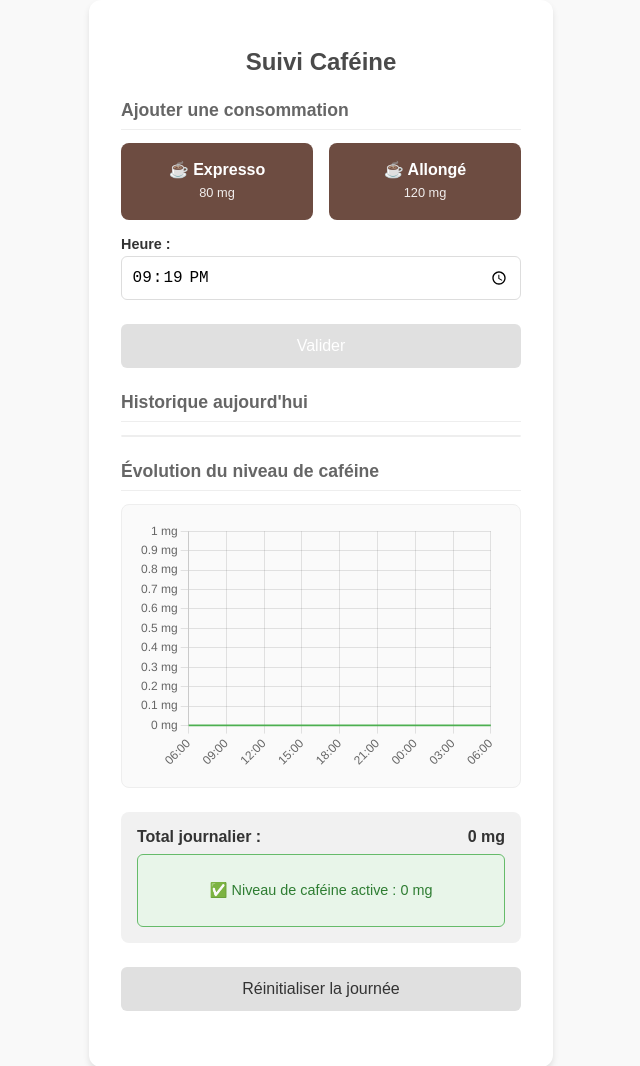
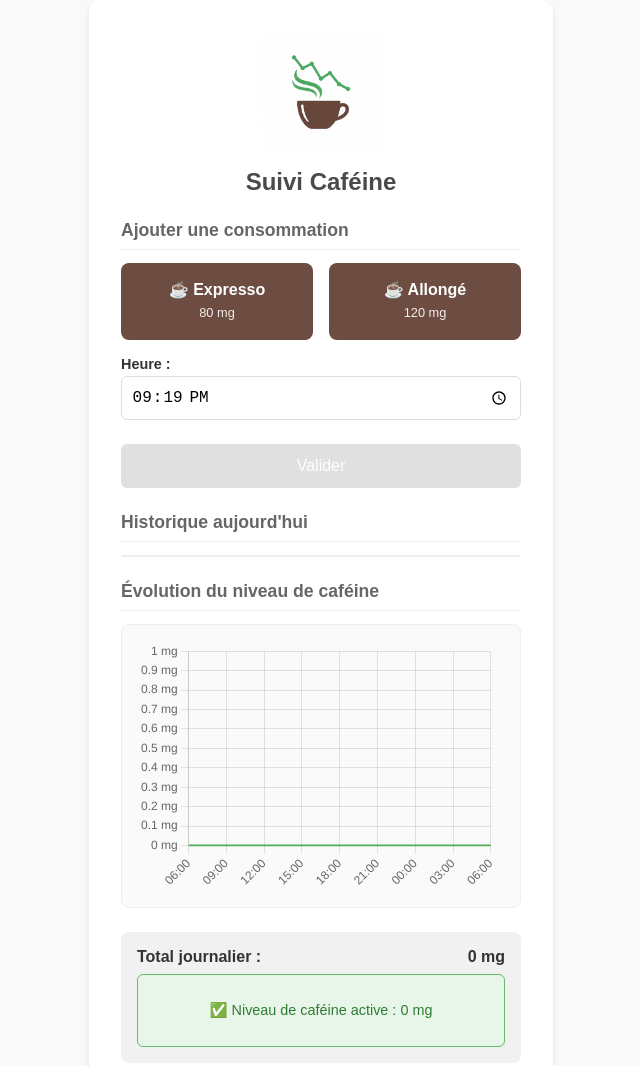
Before and after one commit to rpierr01/suivi_caffeine, a plain HTML site: page index.html in a window 1280 px wide. Shown: the top 1066 px of the page, without its empty margins (319-959 px from the left). Drawn offline with nearby package versions, Linux system fonts and the light colour scheme.

Commit message:
ajout logo

```diff
--- a/index.html
+++ b/index.html
@@ -10,6 +10,7 @@
 <body>
     <div class="container">
         <header>
+            <img src="logo.jpeg" alt="Logo Suivi Caféine" class="logo">
             <h1>Suivi Caféine</h1>
         </header>
 
--- a/style.css
+++ b/style.css
@@ -23,6 +23,14 @@ header h1 {
     color: #4a4a4a;
     margin-bottom: 1.5rem;
     font-size: 1.5rem;
+}
+
+.logo {
+    display: block;
+    width: 120px;
+    height: auto;
+    margin: 0 auto 1rem auto;
+    border-radius: 8px;
 }
 
 section {
```
Also changed, not shown: logo.jpeg (added).
